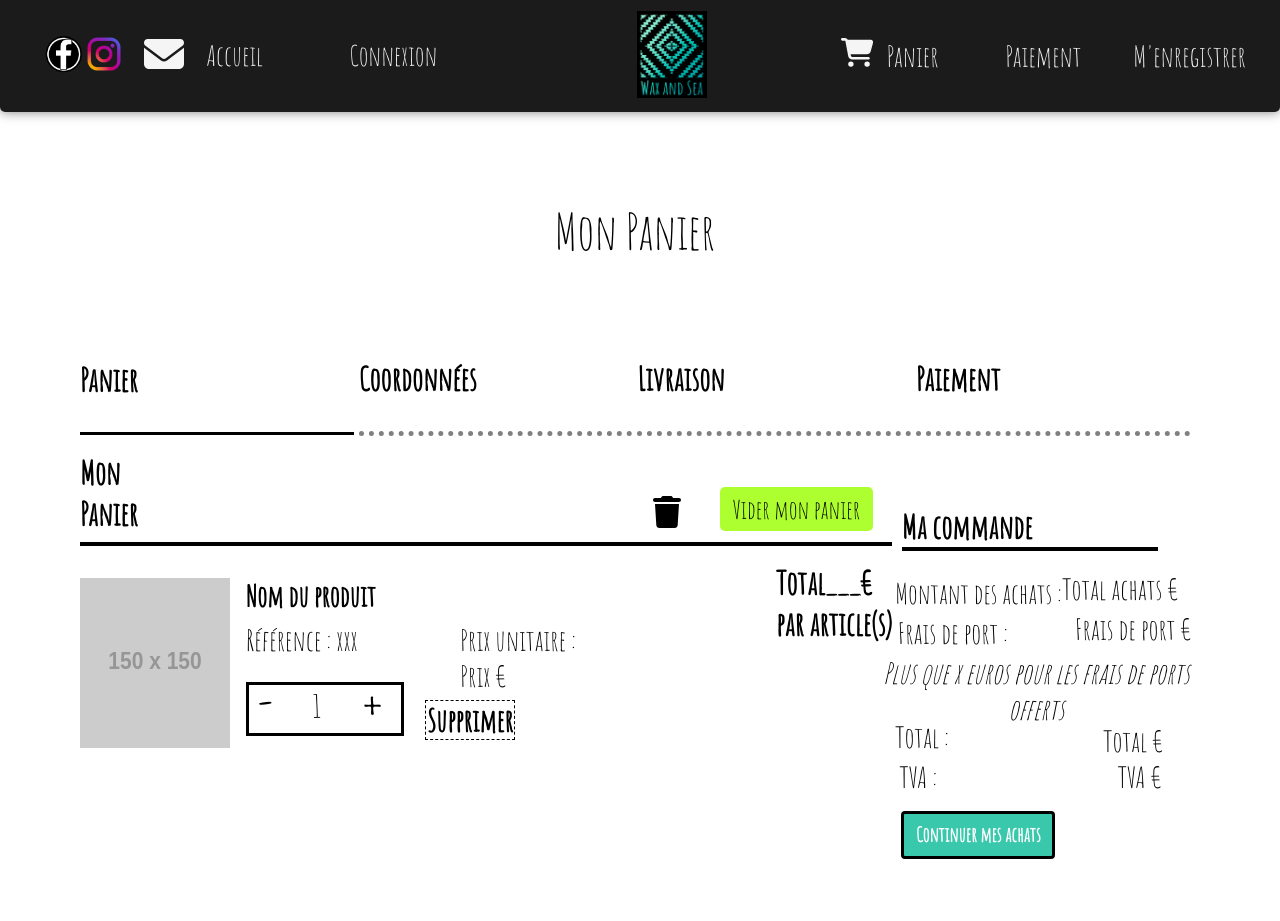
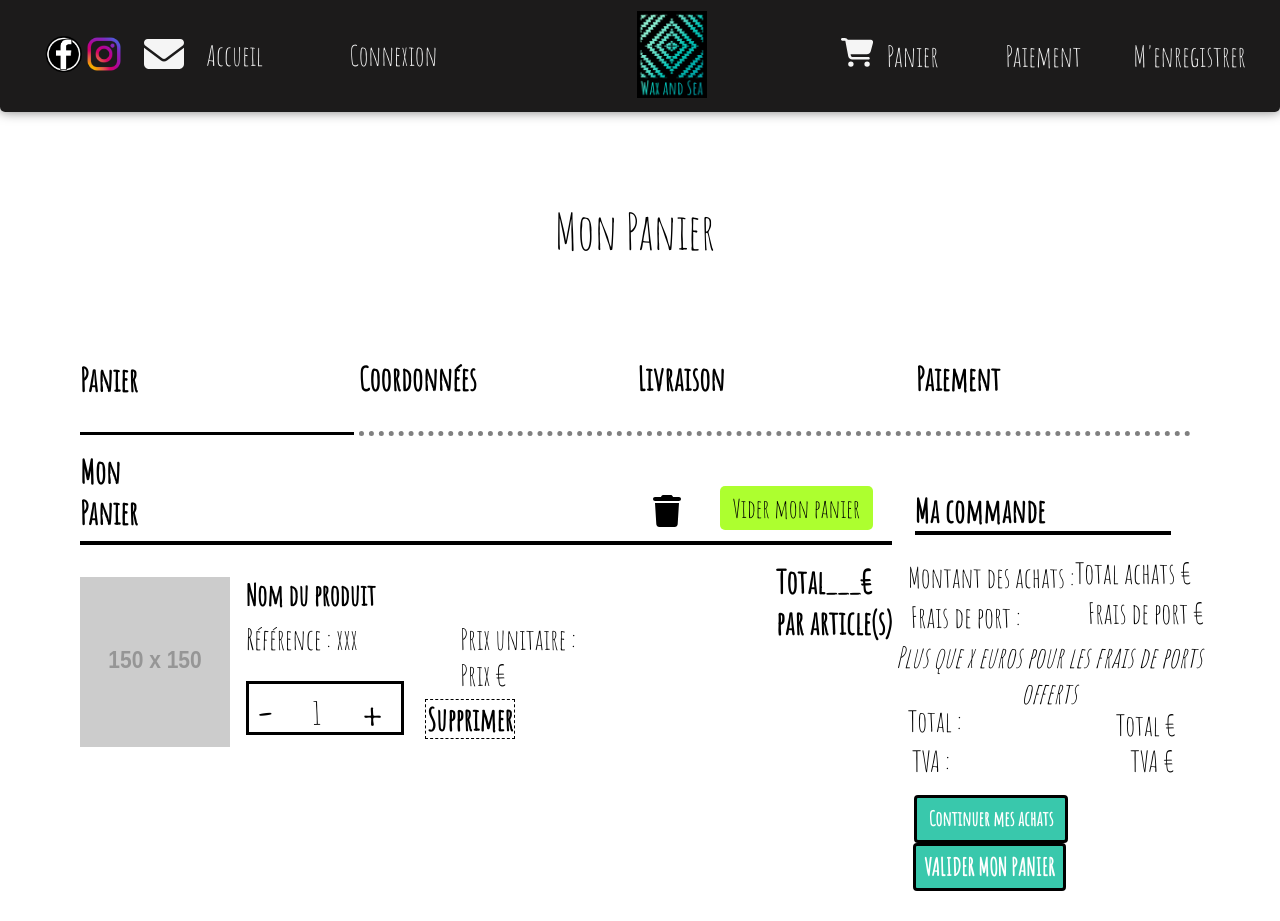
Before and after one commit to tristanlaulanie/waxandsea-front-dashboard, a React (Create React App) app: page /panier/produit in a window 1280 px wide. Shown: the top 921 px of the page. Built offline with nearby package versions, Linux system fonts and the light colour scheme.

Commit message:
PanierProduit:Produit:Responsive:OK

```diff
--- a/src/components/Panier/PanierProduit/PanierProduit.css
+++ b/src/components/Panier/PanierProduit/PanierProduit.css
@@ -47,7 +47,7 @@ h1 {
     padding: 0;
     margin: 0;
     position: relative;
-    top: -23.6vh;
+    top: -15.2vh;
     /* border: 3px solid red; */
     height: 42.5vh;
     width: 70%;
@@ -159,7 +159,7 @@ h1 {
 .quantity_operator {
     font-size: 2em;
     position: relative;
-    top: -4vh;
+    top: -2.5vh;
 }
 
 .quantity_operator:hover {
@@ -169,7 +169,7 @@ h1 {
 
 .quantity_number {
     position: relative;
-    top: -1vh;
+    top: 0vh;
 }
 
 #produit_delete {
@@ -206,24 +206,20 @@ h1 {
     top: -7vh;
 }
 
-#command_component {
-    /* border: 2px dotted red; */
-    /* height: 20vh; */
+#valid_button button {
     position: relative;
-    margin-top: 20vh;
-}
-
-#valid_button button {
+    top: -4vh;
     border: 3px solid black;
     border-radius: 4px;
     width: 12vw;
-    height: 7vh;
+    height: 6vh;
     font-size: 24px;
     font-weight: bold;
-    color: #ffffff;
+    color: white;
     background-color: rgba(1, 185, 148, 0.776);
     position: relative;
-    right: -2vw;
+    right: -1.5vw;
+    margin-top: 4vh;
 }
 
 #valid_button button:hover {
--- a/src/components/Panier/PanierProduit/PanierProduitResponsive.css
+++ b/src/components/Panier/PanierProduit/PanierProduitResponsive.css
@@ -6,8 +6,8 @@
 
 @media screen and (width <= 1750px) {
   #valid_button button {
-    top: -9vh;
-    right: 7%;
+    top: -1vh;
+    right: 4%;
   }
 }
 
@@ -19,7 +19,7 @@
 
 @media screen and (width <= 1445px) {
   #valid_button button {
-    top: -9vh;
+    top: -3vh;
   }
 }
 
@@ -44,12 +44,6 @@
     /* border: 3px dotted red; */
     font-size: 0.85em;
     width: 100%;
-  }
-
-  #valid_button button {
-    top: -11vh;
-    right: 7%;
-    height: 9vh;
   }
 }
 
--- a/src/components/Panier/PanierProduit/index.js
+++ b/src/components/Panier/PanierProduit/index.js
@@ -37,9 +37,7 @@ function PanierProduit() {
                 <h3>Nom du produit</h3>
                 <div id="produit_text">
                   <p id="produit_text_ref">Référence : xxx</p>
-                  <p id="produit_text_price">
-                    Prix unitaire : <br /> Prix €
-                  </p>
+                  <p id="produit_text_price">Prix unitaire : <br/> Prix €</p>
                 </div>
               </div>
               <div id="section-produit_quantity">
@@ -53,15 +51,13 @@ function PanierProduit() {
             </div>
             <div id="section-produit_total">
               <p>
-                Total___€ <br></br> par article{"(s)"}
+                  Total___€ <br></br> par article{"(s)"}
               </p>
             </div>
           </section>
         </div>
         <div id="panier-produit_commande_component">
-          <div id="command_component">
-            <MaCommande />
-          </div>
+          <MaCommande />
           <div id="valid_button">
             <Link to="/panier/coordonnees">
               <button type="submit">VALIDER MON PANIER</button>
```
